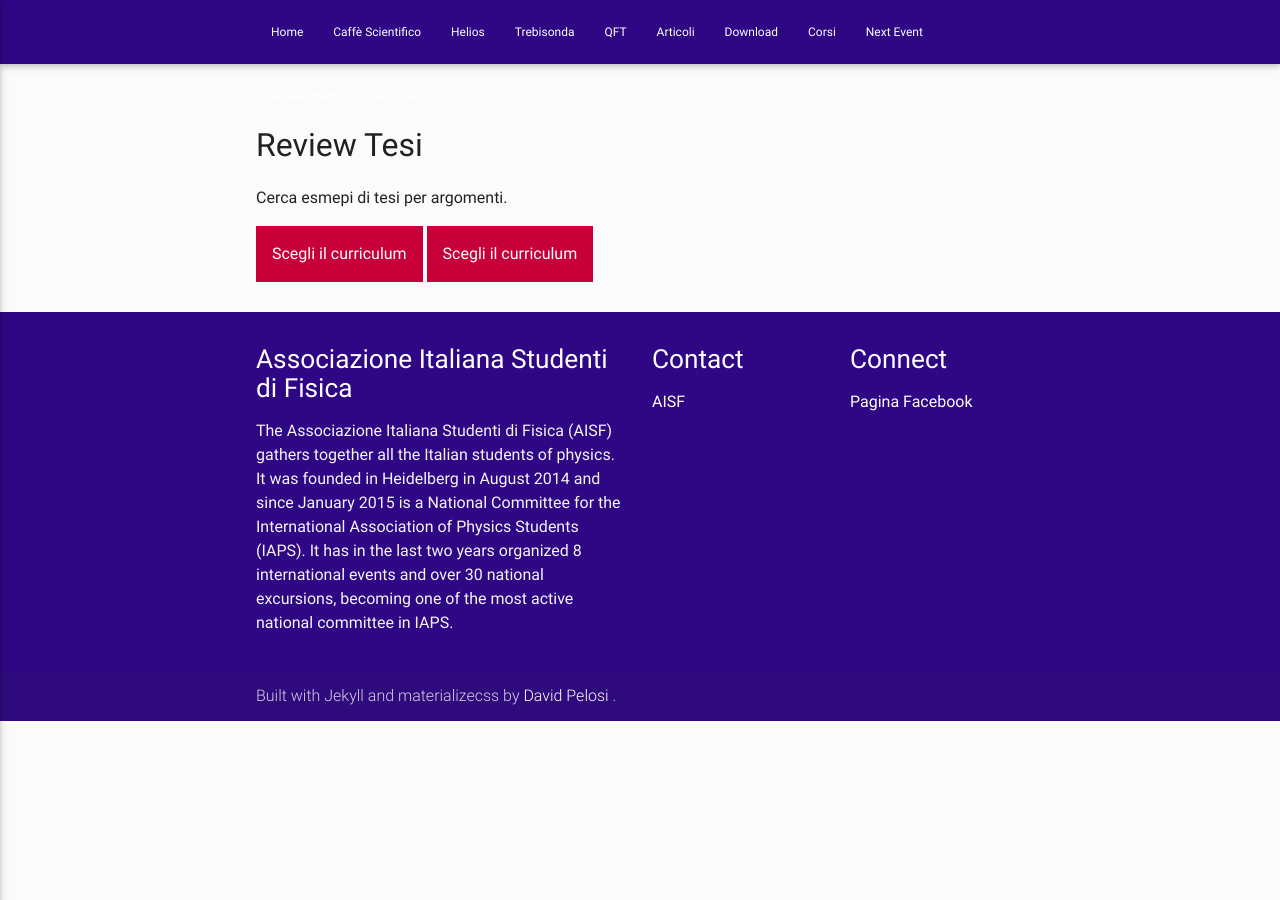
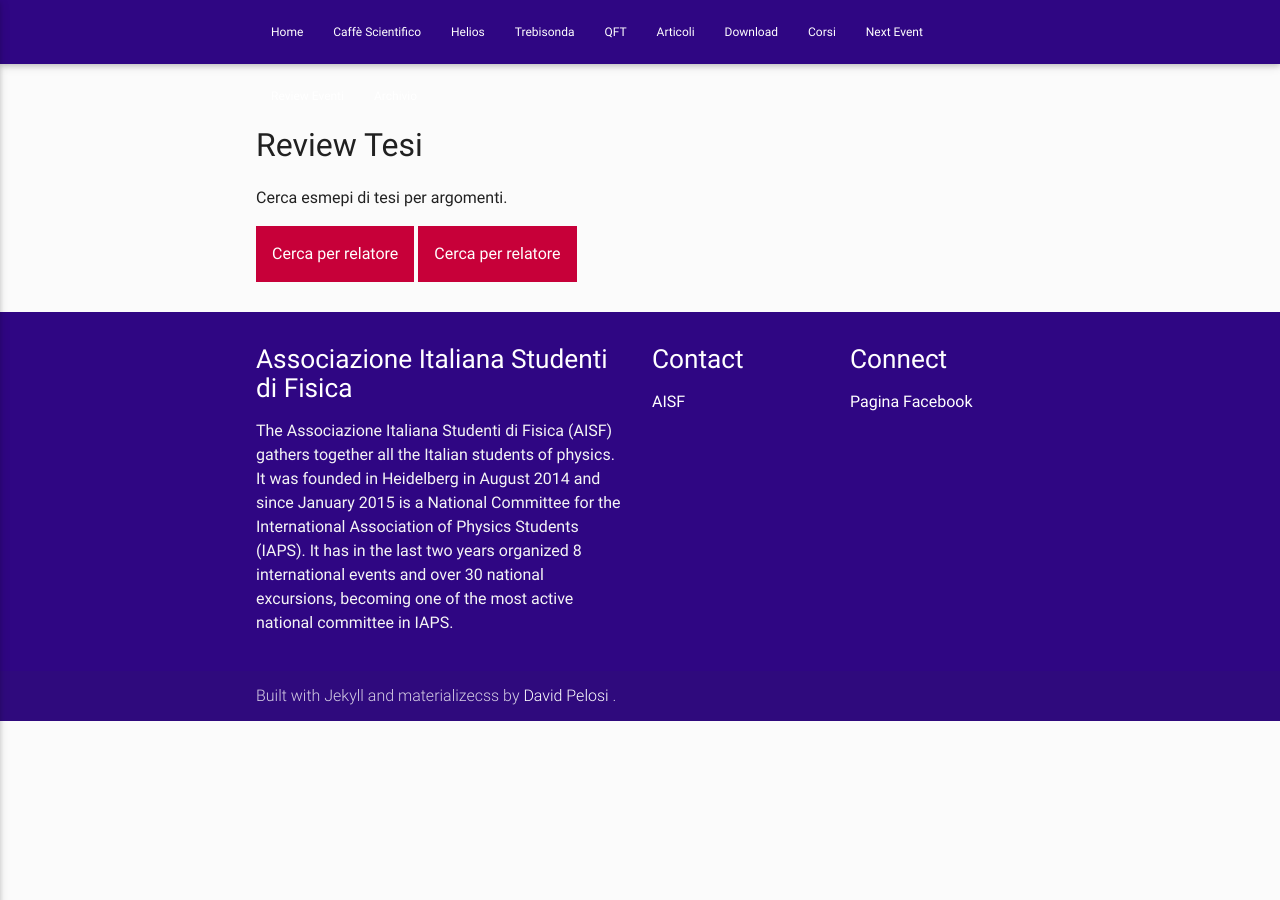
Before and after one commit to ai-sf/aisf_perugia, a Jekyll site: the page built from Tesi.html, in a window 1280 px wide. Built offline with Jekyll 4.4.1, drawn with Linux system fonts in a browser that asks for light colours; nearby versions of some CDN libraries.

Commit message:
Update Tesi.html

```diff
--- a/Tesi.html
+++ b/Tesi.html
@@ -51,7 +51,7 @@ description: Le tesi
 <p>Cerca esmepi di tesi per argomenti.</p>
 
 <div class="miodropdown">
-  <button class="miodropbtn">Scegli il curriculum</button>
+  <button class="miodropbtn">Cerca per relatore</button>
   <div class="miodropdown-content">
     <a href="#">Fisica Teorica</a>
     <a href="#">Fisica delle Particelle</a>
@@ -62,7 +62,7 @@ description: Le tesi
 
 
 <div class="miodropdown">
-  <button class="miodropbtn">Scegli il curriculum</button>
+  <button class="miodropbtn">Cerca per relatore</button>
   <div class="miodropdown-content">
     <a href="#">Fisica Teorica</a>
     <a href="#">Fisica delle Particelle</a>
```
